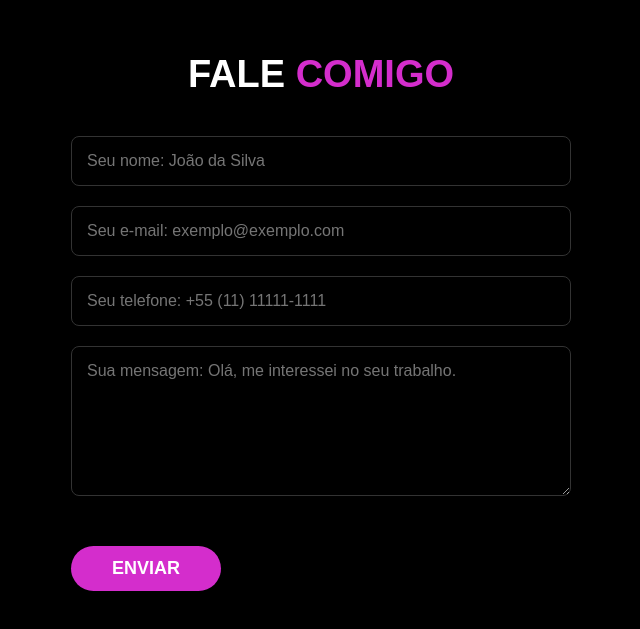
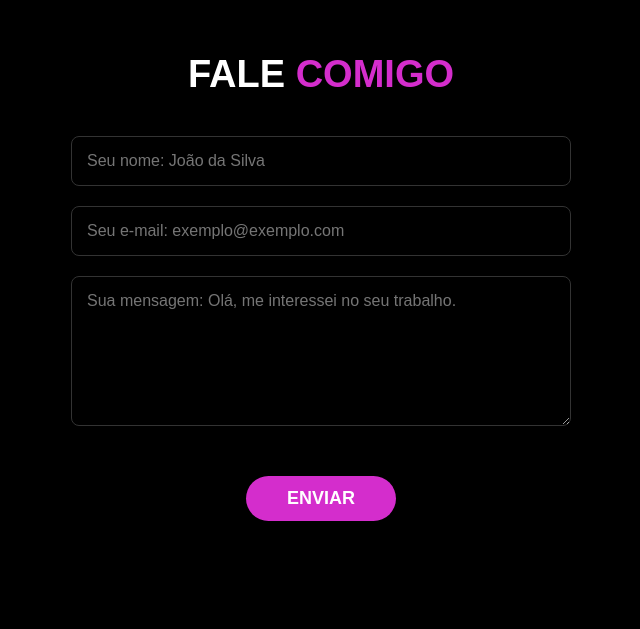
Before and after one commit to JoelDNMS/Portfolio, a plain HTML site: page index.html in a window 1280 px wide. Shown: the part 2983-3612 px from the top of the page, without its empty margins (319-959 px from the left). After the commit the page ends 3584 px from the top, so only its background shows below. Drawn offline with nearby package versions, Linux system fonts and the light colour scheme.

Commit message:
Consertando alguns erros anteriores

```diff
--- a/index.html
+++ b/index.html
@@ -187,16 +187,13 @@
           <h2 class="titulo">FALE <span>COMIGO</span></h2>
           <form action="https://formspree.io/f/mkgrbwvw" method="POST">
             <input type="text" name="name" placeholder="Seu nome: João da Silva" required maxlength="45" />
-
             <input type="email" name="email" placeholder="Seu e-mail: exemplo@exemplo.com" required
               pattern="[a-zA-Z0-9._%+-]+@[a-zA-Z0-9.-]+\.[a-zA-Z]{2,}" required maxlength="45" />
-
-            <input type="tel" name="phone" placeholder="Seu telefone: +55 (11) 11111-1111" required
-              pattern="\([1-9]{2}\)[ ]?[9]{1}[0-9]{4}-[0-9]{4}" maxlength="19" />
-
             <textarea name="message" placeholder="Sua mensagem: Olá, me interessei no seu trabalho." required
               maxlength="500"></textarea>
-            <button class="btn-enviar">ENVIAR</button>
+            <div class="center">
+              <button class="btn-enviar">ENVIAR</button>
+            </div>
           </form>
         </div>
       </section>
--- a/style.css
+++ b/style.css
@@ -441,3 +441,8 @@ form .btn-enviar {
 .svg-format img {
 	width: 90px;
 }
+
+.center {
+	width: 100%;
+	text-align: center;
+}
```
